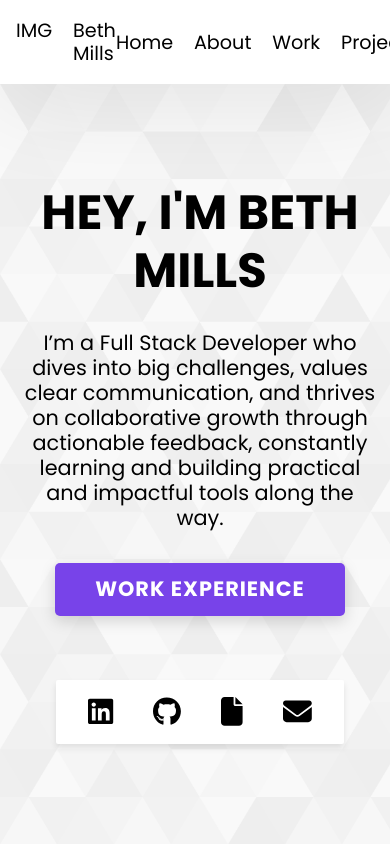
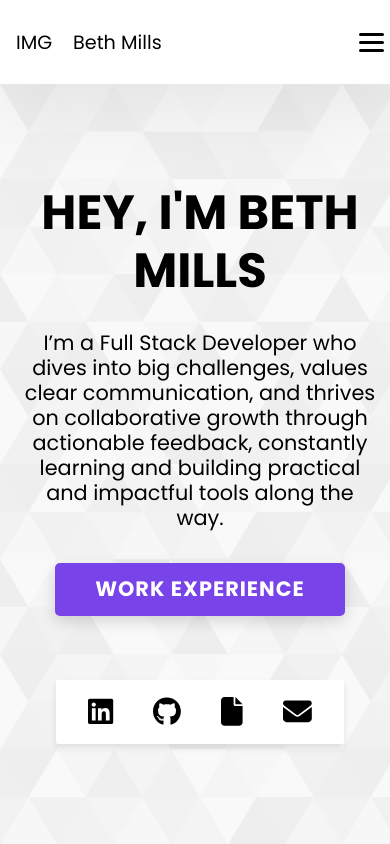
Before and after one commit to bethjmdev/devportfolio, a React (Create React App) app: page / in a window 390 px wide. Shown: the top 844 px of the page. Built offline with nearby package versions, Linux system fonts and the light colour scheme.

Commit message:
added hamburger menu

```diff
--- a/src/components/NavBar.css
+++ b/src/components/NavBar.css
@@ -41,3 +41,43 @@
   text-decoration-color: black;
   text-decoration-thickness: 2px;
 }
+
+/* Hamburger menu */
+.hamburger {
+  display: none;
+  cursor: pointer;
+  flex-direction: column;
+  gap: 5px;
+}
+
+.hamburger .bar {
+  width: 25px;
+  height: 3px;
+  background-color: black;
+  border-radius: 5px;
+}
+
+@media (max-width: 768px) {
+  .navbar-container .nav-links {
+    display: none;
+    flex-direction: column;
+    gap: 2rem;
+    position: absolute;
+    top: 4.9rem;
+    left: 0;
+    width: 100%;
+    text-align: center;
+    background-color: white;
+    padding: 1rem;
+    box-shadow: 0 10px 50px rgba(0, 0, 0, 0.1);
+    /* z-index: 3; */
+  }
+
+  .navbar-container .nav-links.active {
+    display: flex;
+  }
+
+  .hamburger {
+    display: flex;
+  }
+}
--- a/src/components/Navbar.js
+++ b/src/components/Navbar.js
@@ -1,7 +1,13 @@
-import React from "react";
+import { React, useState } from "react";
 import "./NavBar.css";
 
 function NavBar() {
+  const [isMenuOpen, setIsMenuOpen] = useState(false);
+
+  const toggleMenu = () => {
+    setIsMenuOpen(!isMenuOpen);
+  };
+
   return (
     <div className="navbar">
       <div className="navbar-container">
@@ -9,12 +15,17 @@ function NavBar() {
           <p>IMG</p>
           <p>Beth Mills</p>
         </div>
-        <div className="nav-links">
+        <div className={`nav-links ${isMenuOpen ? "active" : ""}`}>
           <p>Home</p>
           <p>About</p>
           <p>Work</p>
           <p>Projects</p>
           <p>Contact</p>
+        </div>
+        <div className="hamburger" onClick={toggleMenu}>
+          <div className="bar"></div>
+          <div className="bar"></div>
+          <div className="bar"></div>
         </div>
       </div>
     </div>
```
